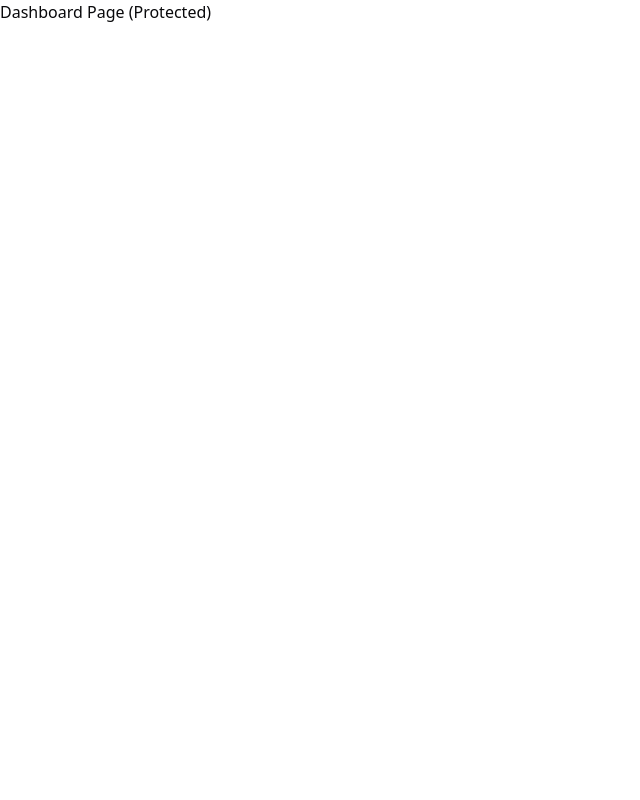
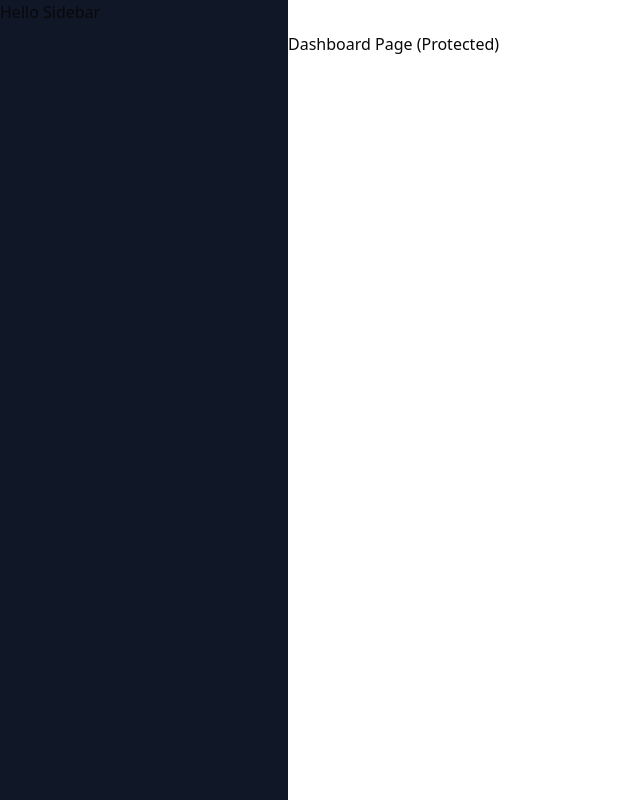
Before and after one commit to Anam026/my-ai-saas-main, a Next.js app: page /dashboard in a window 1280 px wide. Shown: the whole page, without its empty margins (0-640 px from the left). Built offline with nearby package versions, Linux system fonts and the light colour scheme.

Commit message:
added sidebar and navbar  to dashboard

```diff
--- a/app/(auth)/(routes)/layout.tsx
+++ b/app/(auth)/(routes)/layout.tsx
@@ -1,5 +1,5 @@
 import React from 'react';
-
+//TO CENTER THE AUTH PAGES
 interface AuthLayoutProps {
   children: React.ReactNode;
 }
--- a/app/(auth)/(routes)/sign-in/[[...sign-in]]/page.tsx
+++ b/app/(auth)/(routes)/sign-in/[[...sign-in]]/page.tsx
@@ -1,5 +1,5 @@
 import { SignIn } from '@clerk/nextjs'
-
+//SIGN IN PAGE
 export default function Page() {
   return <SignIn />
 }
--- a/app/(auth)/(routes)/sign-up/[[...sign-up]]/page.tsx
+++ b/app/(auth)/(routes)/sign-up/[[...sign-up]]/page.tsx
@@ -1,5 +1,5 @@
 import { SignUp } from '@clerk/nextjs'
-
+//SIGN UP PAGE
 export default function Page() {
   return <SignUp />
 }
--- a/app/(dashboard)/(routes)/dashboard/page.tsx
+++ b/app/(dashboard)/(routes)/dashboard/page.tsx
@@ -1,6 +1,13 @@
+//TO REDIRECT TO DASHBOARD IF USER IS ALREADY SIGNED IN
+
+
+import { UserButton } from "@clerk/nextjs";
 const DashboardPage = () => {
   return(
-    <p>Dashboard Page (Protected)</p>
+    <div>
+      <p>Dashboard Page (Protected)</p>
+      <UserButton afterSignOutUrl="/" />
+    </div>
   )
 }
 export default DashboardPage;
--- /dev/null
+++ b/app/(dashboard)/layout.tsx
@@ -0,0 +1,25 @@
+import Navbar from "@/components/navbar";
+//SIDEBAR
+
+const DashboardLayout = ({
+    children
+    }: {
+        children: React.ReactNode;
+    })=> {
+        return(
+            <div className="h-full relative">
+                <div className="hidden h-full md:flex
+                md:w-72 md:flex-col md:fixed md:inset-y-0 z-[80] bg-gray-900">
+                    <div>
+                        Hello Sidebar
+                    </div>
+                </div>
+                <main className="md:pl-72">
+                    <Navbar />
+                    {children}
+                </main>
+            </div>
+        );
+    }
+
+    export default DashboardLayout;
--- a/app/(landing)/page.tsx
+++ b/app/(landing)/page.tsx
@@ -1,8 +1,20 @@
+import { Button } from "@/components/ui/button";
+import Link from "next/link";
+//LANDING PAGE
+
 const LandingPage = () => {
-    return(
-        <div>
-            Landing Page (Unprotected)
-        </div>
-    );
-}
+  return (
+    <div>
+      Landing Page (Unprotected)
+      <div>
+        <Link href="/sign-in">
+          <Button>Login</Button>
+        </Link>
+        <Link href="/sign-up">
+          <Button>Sign Up</Button>
+        </Link>
+      </div>
+    </div>
+  );
+};
 export default LandingPage;
--- a/app/layout.tsx
+++ b/app/layout.tsx
@@ -1,3 +1,5 @@
+//THE TITLE AND ALL
+
 import type { Metadata } from "next";
 import { Geist, Geist_Mono } from "next/font/google";
 import "./globals.css";
--- /dev/null
+++ b/components/navbar.tsx
@@ -0,0 +1,16 @@
+import {Button} from "@/components/ui/button";
+import {Menu} from "lucide-react";
+//NAVBAR COMPONENT
+
+
+const Navbar = () => {
+    return(
+        <div className="flex items-center p-4">
+           <Button variant="ghost" size="icon"
+           className="md:hidden">
+                <Menu></Menu>
+            </Button>
+        </div>
+    )
+}
+export default Navbar;
--- a/middleware.ts
+++ b/middleware.ts
@@ -1,6 +1,8 @@
 import { clerkMiddleware, createRouteMatcher } from '@clerk/nextjs/server'
 
-const isPublicRoute = createRouteMatcher(["/"])
+const isPublicRoute = createRouteMatcher(["/",
+  "/sign-in(.*)",
+  "/sign-up(.*)"])
 
 export default clerkMiddleware(async (auth, req) => {
   if (!isPublicRoute(req)) {
```
